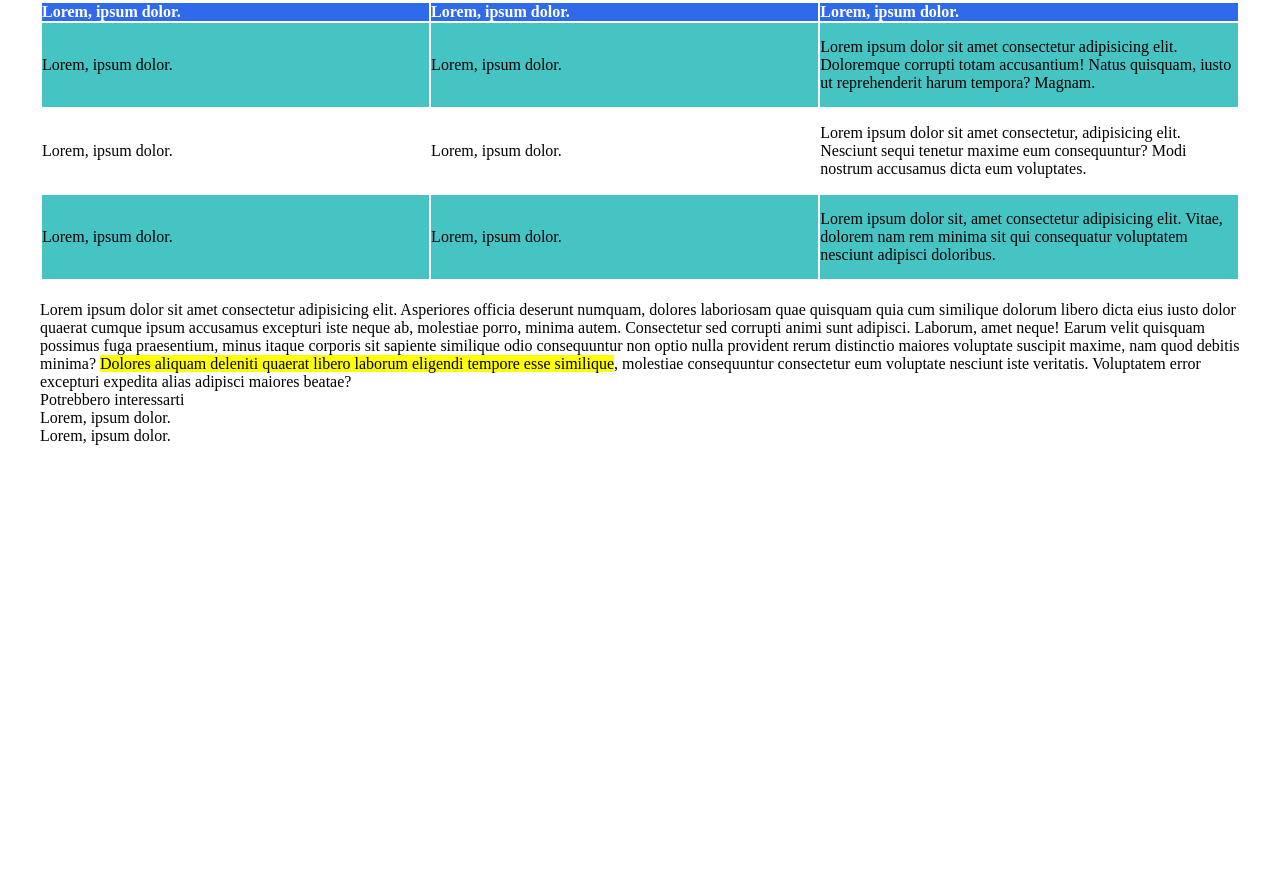
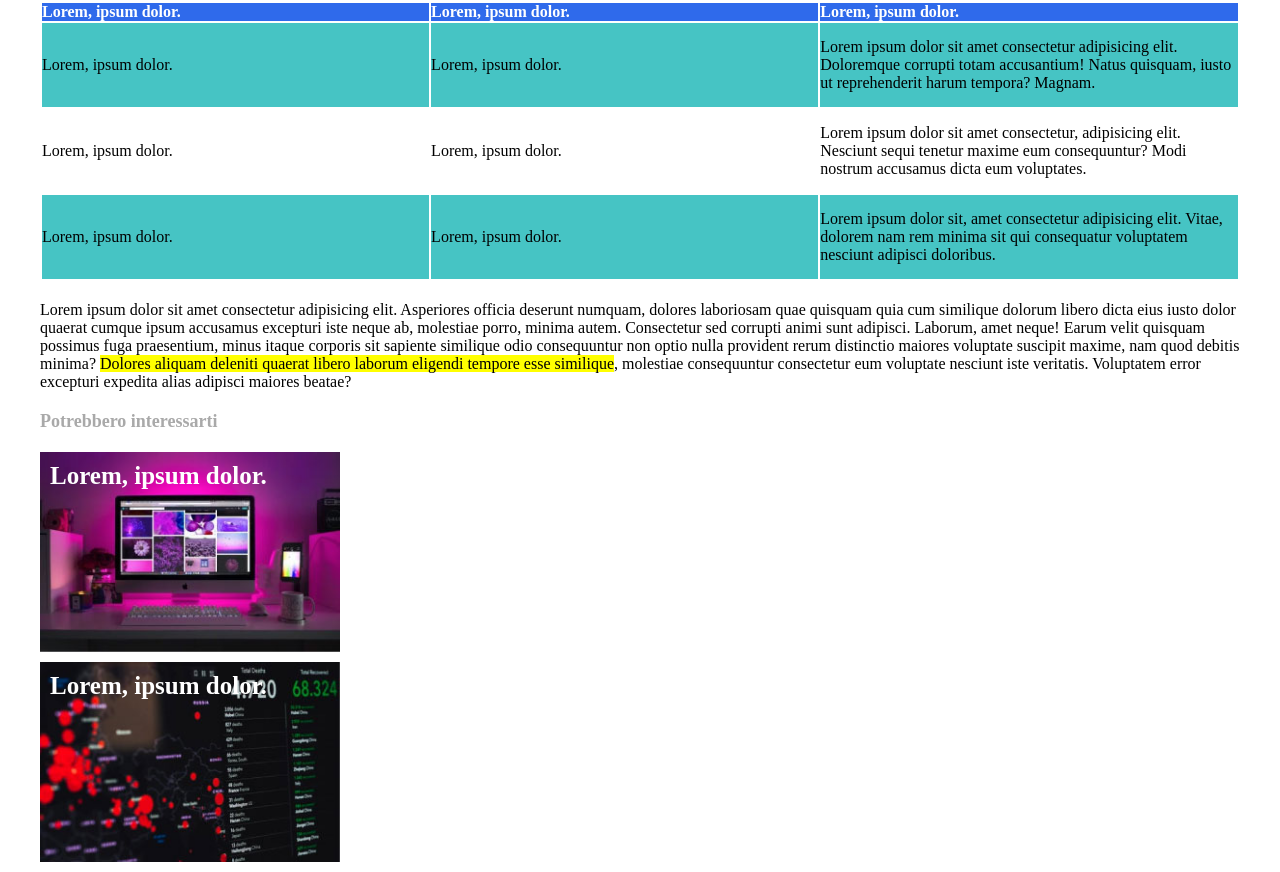
Before and after one commit to carmelopalumbo/html-css-booleaner, a plain HTML site: page index.html in a window 1280 px wide. Shown: the part 815-1687 px from the top of the page. Before the commit the page ends 1260 px from the top, so only its background shows below. Drawn offline with Linux system fonts and the light colour scheme.

Commit message:
[ADD] footer

```diff
--- a/css/style.css
+++ b/css/style.css
@@ -81,6 +81,7 @@ main h1{
   font-size: 12px;
 }
 
+
 section{
   margin-top: 20px;
   font-family: 'Times New Roman', Times, serif;
@@ -107,3 +108,37 @@ td{
 .firstcolor{
   background-color: rgb(70, 196, 196);
 }
+
+#couldbe{
+  margin-top: 20px;
+  margin-bottom: 20px;
+  color: darkgray;
+  font-size: 18px;
+  font-weight: bold;
+}
+
+.img{
+  color: white;
+  padding: 10px;
+  font-size: 25px;
+  font-weight: bold;
+  margin-top: 10px;
+  margin: 0;
+  width: 300px;
+  height: 200px;
+  background-size: cover;
+  background-position: center;
+}
+
+.pc, .graph{
+  margin-bottom: 10px;
+}
+
+.pc{
+  background-image: url(../img/monitor.jpg);
+
+}
+
+.graph{
+  background-image: url(../img/graph.jpg);
+}
```
